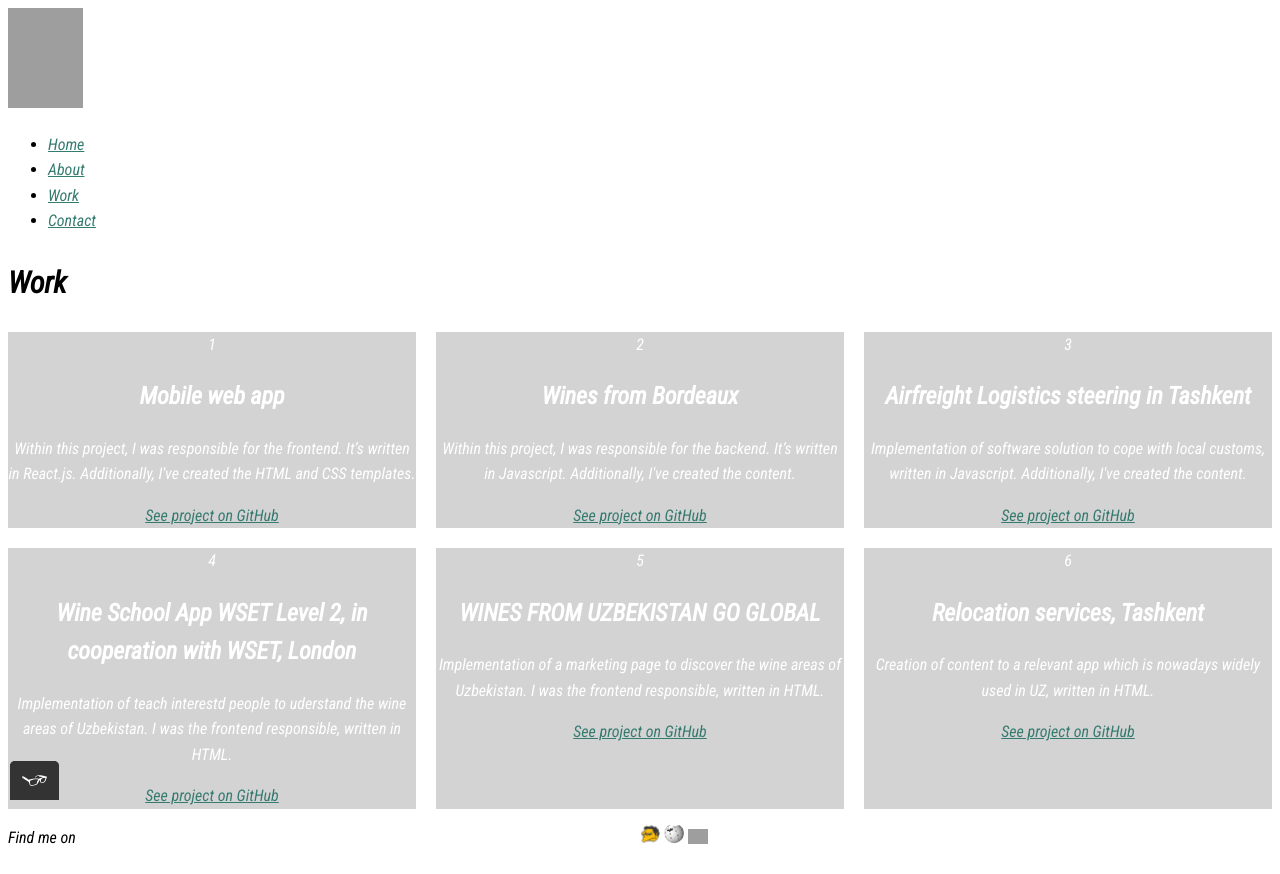
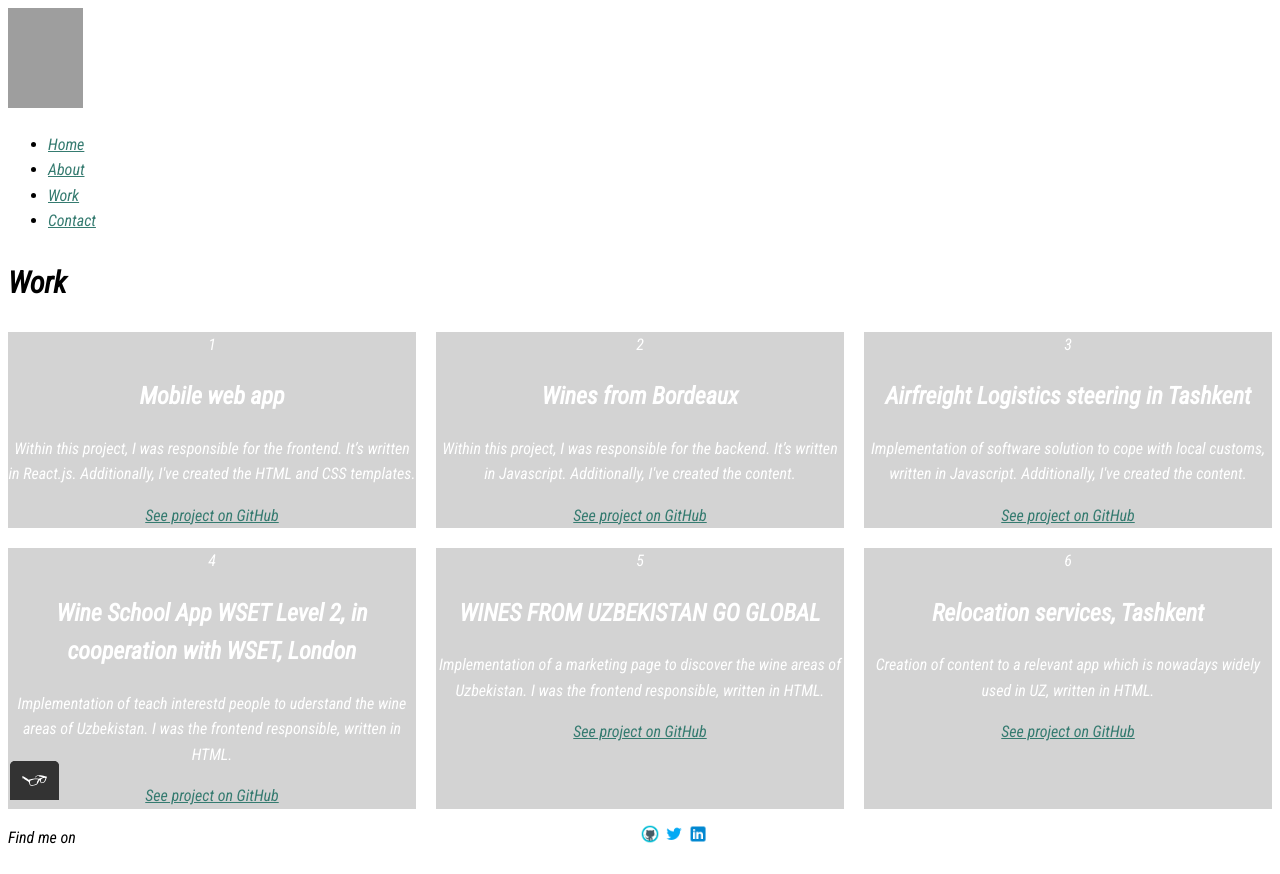
Before and after one commit to bettina100/new-portfolio-NW, a plain HTML site: page work.html in a window 1280 px wide. Drawn offline with Linux system fonts and the light colour scheme; grey boxes are pictures that could not be loaded.

Commit message:
Github symbol added

```diff
--- a/work.html
+++ b/work.html
@@ -111,9 +111,9 @@
     <div id="container"></div>
   <p>Find me on</p>
   <div class="social-media">
-    <img src="images/bartender_1.png" alt="GitHub" width="20">
-    <img src="images/wikipedia_PNG10.png" alt="Twitter" width="20">
-    <img src="images/Norbert_1.jpg" alt="LinkedIn" width="20">
+    <img src="images/Github_PNG10.png" alt="GitHub" width="20">
+    <img src="images/Twitter_PNG10.png" alt="Twitter" width="20">
+    <img src="images/Linkedin_PNG10.png" alt="LinkedIn" width="20">
   </div>
 
 
```
Also changed, not shown: images/Github_PNG10.png (added), images/Linkedin_PNG10.png (added), images/Twitter_PNG10.png (added).
